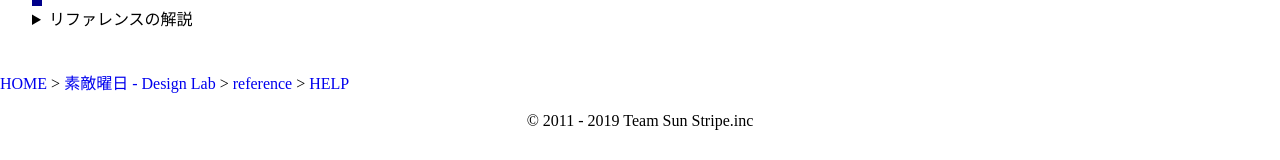
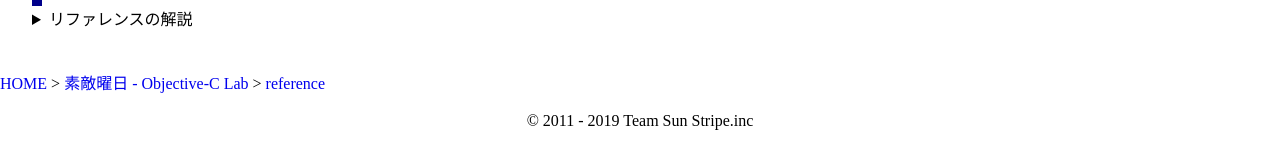
Before and after one commit to TeamSunstripe/ObjectiveCLab, a plain HTML site: page public_html/index.html in a window 1280 px wide. Shown: the part 607-767 px from the top of the page. Drawn offline with Linux system fonts and the light colour scheme.

Commit message:
[Change Element] - footer 要素 - Navigation URL - basic.html - basicStart.html - datatype.html - expansion.html - fanction.html - index.html - reference.html - syntax.html

```diff
--- a/public_html/index.html
+++ b/public_html/index.html
@@ -131,10 +131,10 @@
     </main>
 
     <footer>
-        <nav>
-            <a class="main_menu" href="http://sunstripe.main.jp/">HOME</a> > <a class="main_menu" href="./index.html">素敵曜日 - Design Lab</a> > <a class="main_menu" href="./reference.html">reference</a> > <a class="main_menu" href="./help.html">HELP</a>
-        </nav>
-            <br />
+            <nav>
+                    <a class="main_menu" href="http://sunstripe-main.jp/">HOME</a> > <a class="main_menu" href="./index.html">素敵曜日 - Objective-C Lab</a> > <a class="main_menu" href="./reference.html">reference</a> <!-- <a class="main_menu" href="./help.html">HELP</a //-->
+                </nav>
+                <br />
             <div style="clear:both;text-align:center;">
                 &copy; 2011 - <script>
                     var newDate = new Date();
```
Also changed, not shown: public_html/basic.html (+4 -2 lines), public_html/basicStart.html (+4 -2 lines), public_html/datatype.html (+4 -2 lines), public_html/expansion.html (+4 -2 lines), public_html/fanction.html (+4 -2 lines), public_html/reference.html (+4 -2 lines), public_html/syntax.html (+4 -2 lines).
